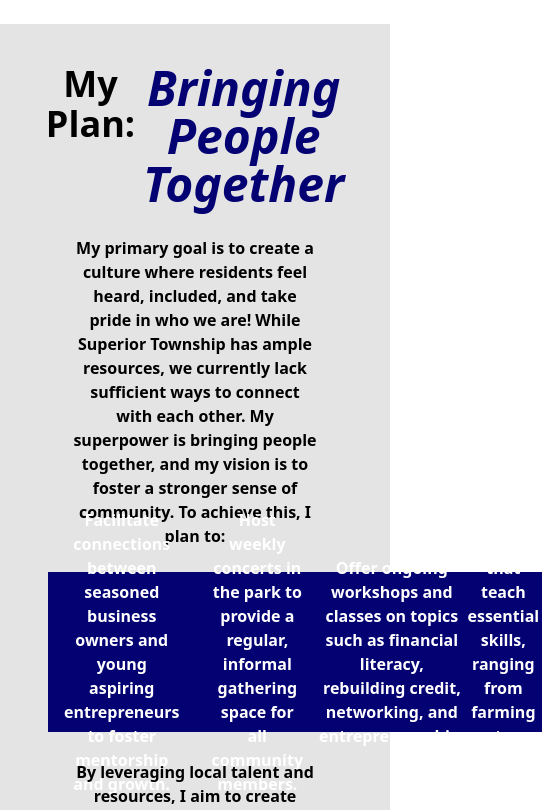
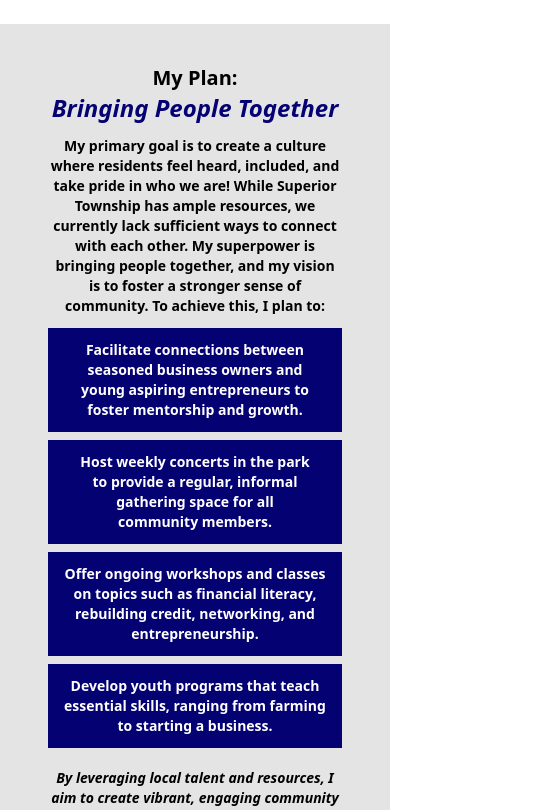
Before and after one commit to dommelay/BrianClark-Politician24, a React (Create React App) app in the folder frontend/: page / in a window 390 px wide. Shown: the part 3080-3890 px from the top of the page, 542 px wide, since content can reach past the window. Built offline with nearby package versions, Linux system fonts and the light colour scheme.

Commit message:
plan component mobile friendly

```diff
--- a/frontend/src/components/plan.tsx
+++ b/frontend/src/components/plan.tsx
@@ -4,30 +4,53 @@ const Plan: React.FC = () => {
 
     return (
         <div className='bg-grey px-12 py-10'>
-            <div className='flex flex-row justify-center'>
-                <h1 className='font-bold text-4xl'>My Plan:</h1>
-                <h1 className='ml-2 italic font-bold text-5xl  text-blue'>Bringing People Together</h1>
+            <div className='flex flex-col lg:flex-row lg:justify-center'>
+                <h1 className='font-bold text-xl lg:text-4xl'>My Plan:</h1>
+                <h1 className='lg:ml-2 italic font-bold text-2xl lg:text-5xl  text-blue'>Bringing People Together</h1>
             </div>
-            <p className='font-bold mt-7 mx-6 xl:mx-12'>My primary goal is to create a culture where residents feel heard, included, and take pride in who we are! While Superior Township has ample resources, we currently lack sufficient ways to connect with each other. My superpower is bringing people together, and my vision is to foster a stronger sense of community. To achieve this, I plan to:</p>
+            <p className='font-semibold text-sm md:text-lg mt-3 lg:mt-7 lg:mx-6 xl:mx-12'>My primary goal is to create a culture where residents feel heard, included, and take pride in who we are! While Superior Township has ample resources, we currently lack sufficient ways to connect with each other. My superpower is bringing people together, and my vision is to foster a stronger sense of community. To achieve this, I plan to:</p>
+            <div className='hidden lg:block'>
             <div className='flex flex-row justify-between mt-6 xl:justify-evenly mb-2'>
-                <div className='bg-blue w-64 h-40 flex items-center xl:w-72'>
+                <div className='bg-blue w-52 lg:w-60 h-40 flex items-center xl:w-72'>
                     <h1 className='text-white font-semibold px-4'>Facilitate connections between seasoned business owners and young
                     aspiring entrepreneurs to foster mentorship and growth.</h1>
                 </div>
-                <div className='bg-blue w-64 h-40 flex items-center xl:w-72'>
+                <div className='bg-blue w-52 lg:w-60 h-40 flex items-center xl:w-72'>
                     <h1 className='text-white font-semibold px-4'>Host weekly concerts in the park to provide a regular, informal gathering
                     space for all community members.</h1>
                 </div>
-                <div className='bg-blue w-64 h-40 flex items-center xl:w-72'>
+                <div className='bg-blue w-52 lg:w-60 h-40 flex items-center xl:w-72'>
                     <h1 className='text-white font-semibold xl:px-4'>Offer ongoing workshops and classes on topics such as financial literacy,
                     rebuilding credit, networking, and entrepreneurship.</h1>
                 </div>
-                <div className='bg-blue w-64 h-40 flex items-center xl:w-72'>
+                <div className='bg-blue w-52 lg:w-60 h-40 flex items-center xl:w-72'>
                     <h1 className='text-white font-semibold xl:px-4'>Develop youth programs that teach essential skills, ranging from farming to
                     starting a business.</h1>
                 </div>
             </div>
-            <p className='font-bold mt-7 mx-6 xl:mx-12'>By leveraging local talent and resources, I aim to create vibrant, engaging community activities without straining our budget. My commitment is to build a more connected and supportive Superior Township.</p>
+            </div>
+
+            <div className='block lg:hidden'>
+            <div className='flex flex-col w-full mt-3 items-center '>
+                <div className='bg-blue flex items-center  w-full justify-center p-3 mb-2'>
+                    <h1 className='text-white text-sm font-semibold px-4'>Facilitate connections between seasoned business owners and young
+                    aspiring entrepreneurs to foster mentorship and growth.</h1>
+                </div>
+                <div className='bg-blue flex items-center w-full justify-center  p-3 mb-2'>
+                    <h1 className='text-white text-sm font-semibold px-4'>Host weekly concerts in the park to provide a regular, informal gathering
+                    space for all community members.</h1>
+                </div>
+                <div className='bg-blue flex items-center  w-full p-3 justify-center mb-2 '>
+                    <h1 className='text-white text-sm font-semibold xl:px-4'>Offer ongoing workshops and classes on topics such as financial literacy,
+                    rebuilding credit, networking, and entrepreneurship.</h1>
+                </div>
+                <div className='bg-blue flex items-center p-3 justify-center w-full mb-2'>
+                    <h1 className='text-white text-sm font-semibold xl:px-4'>Develop youth programs that teach essential skills, ranging from farming to
+                    starting a business.</h1>
+                </div>
+            </div>
+            </div>
+            <p className='font-semibold italic text-sm md:text-lg  mt-3 lg:mt-7 lg:mx-6 xl:mx-12'>By leveraging local talent and resources, I aim to create vibrant, engaging community activities without straining our budget. My commitment is to build a more connected and supportive Superior Township.</p>
         </div>
     )
 }
```
